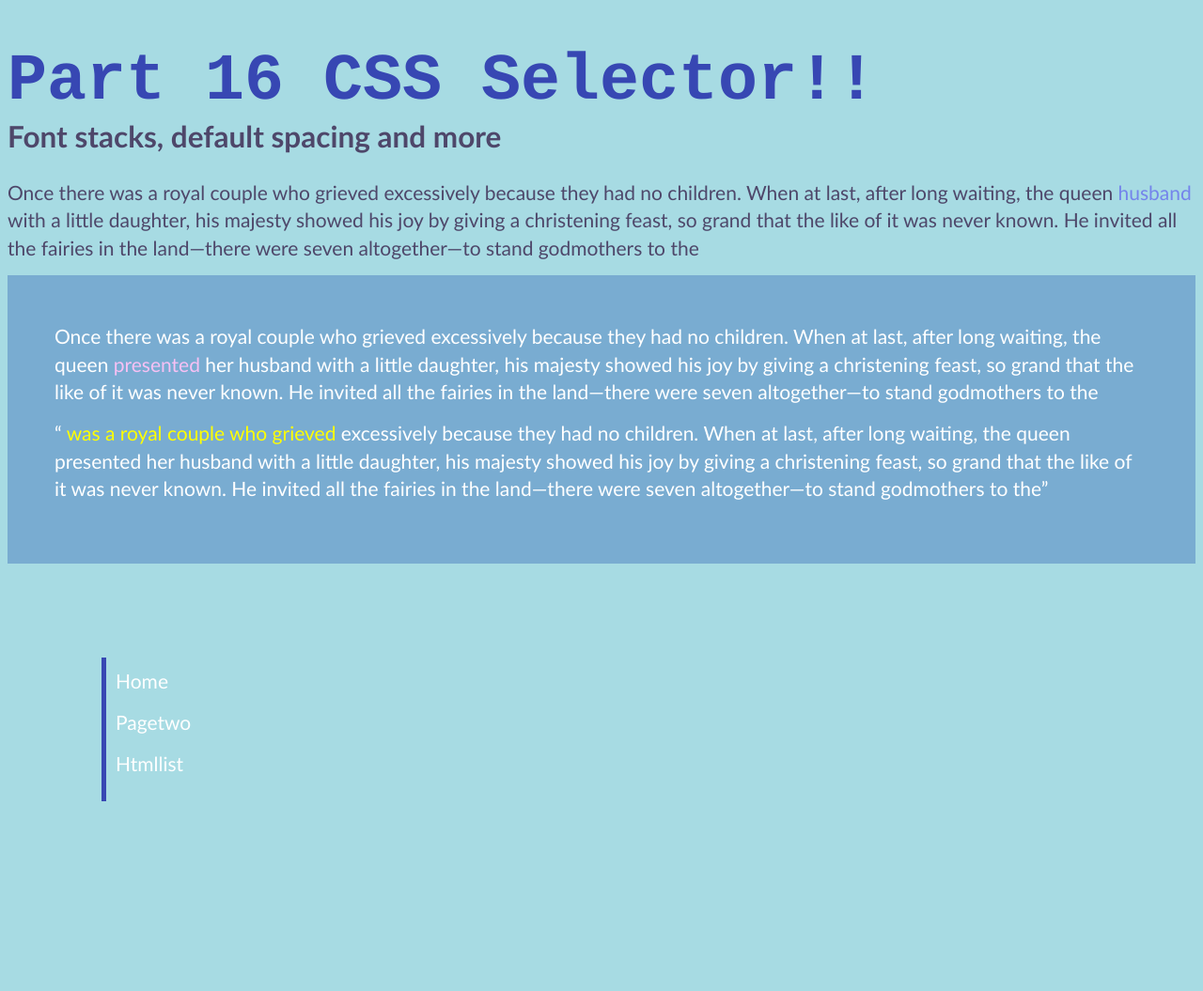
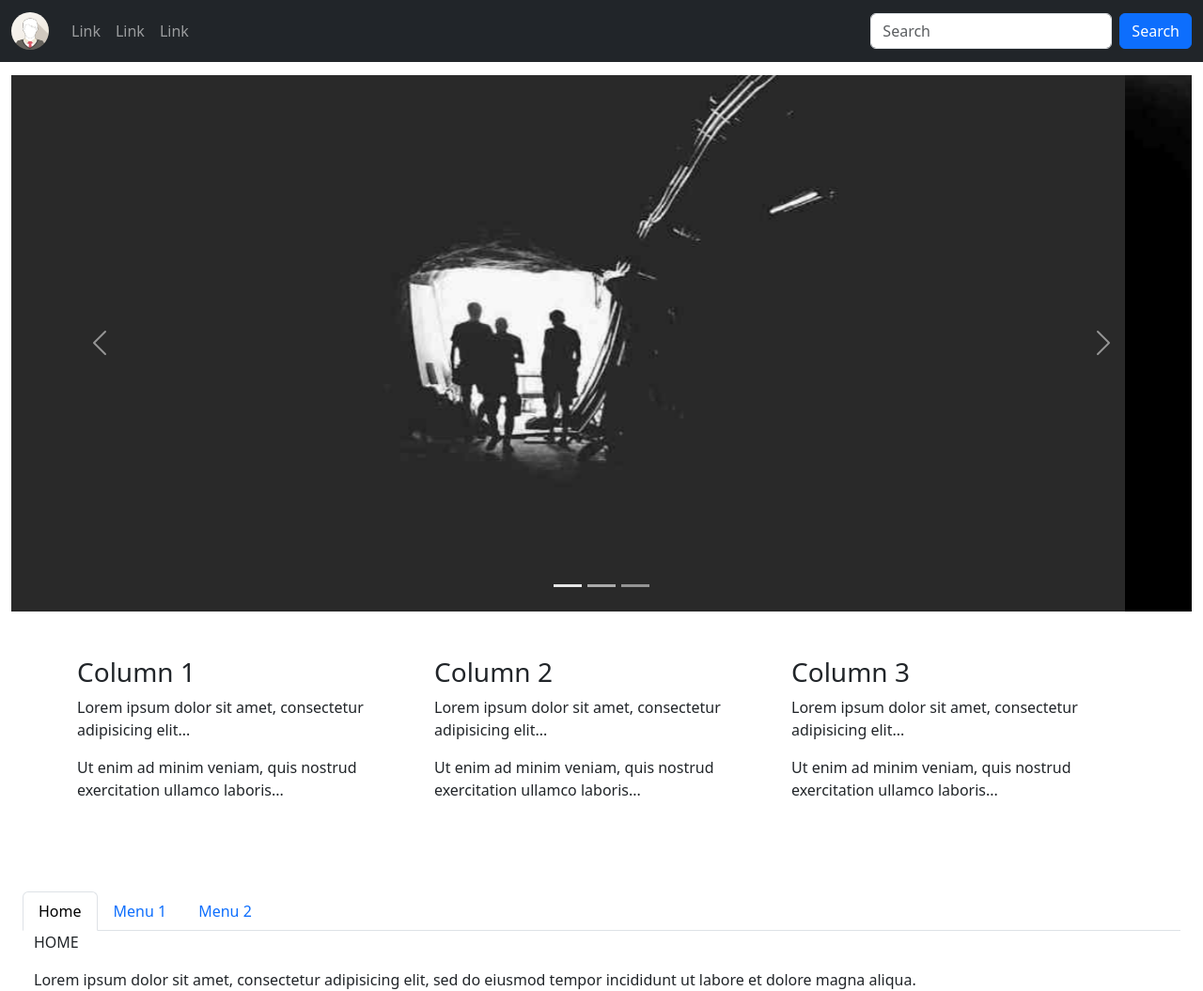
Before and after one commit to nipakrurasee/nipakrurasee.github.io, a plain HTML site: page index.html in a window 1280 px wide. Shown: the whole page at 94% size. Before the commit the page ends 953 px from the top, so only its background shows below. Drawn offline with nearby package versions, Linux system fonts and the light colour scheme.

Commit message:
bootstrap

```diff
--- a/css/style.css
+++ b/css/style.css
@@ -1,88 +1,3 @@
-body {
-    background-color: #a7dbe3;
-    color: #4e476a;
-    font-size: 21px;
-
-    font-family: Calibri, Candara, Segoe, 'Segoe UI', Optima, Arial, sans-serif;
+.tab-nav {
+    margin-top: 80px;
 }
-
-.navbar {
-    margin: 100px;
-    padding: 10px;
-    border-left: 5px solid #3747b3;
-}
-
-.linkpages {
-    color: white;
-    text-transform: capitalize;
-}
-
-h1 {
-    font-size: 70px;
-    color: #3747b3;
-    font-family: Rockwell, 'Courier Bold', Courier, Georgia, Times, 'Times New Roman', serif;
-
-    margin-bottom: 0px;
-}
-
-h2 {
-    margin-top: 0px;
-}
-
-p {
-    margin-top: 0px;
-    margin-bottom: 15px;
-    line-height: 1.4;
-}
-
-a {
-    color: #7484eb;
-    text-decoration: none;
-}
-
-a:hover,
-a:focus {
-    color: #555;
-}
-
-.body-text {
-    background-color: #79acd1;
-    padding: 50px;
-}
-
-.body-text p {
-    color: white;
-}
-
-.body-text a {
-    color: #f7c0f4;
-}
-
-.body-text a:hover {
-    color: #DDD;
-}
-
-.important-link {
-    color: yellow !important;
-}
-
-ul {
-    list-style-image: url(../img/star.svg);
-    background-color: pink;
-    padding: 50px;
-}
-
-ul li {
-    background: red;
-    margin-top: 10px;
-}
-
-ol {
-    list-style-type: upper-alpha;
-    padding: 50px;
-    list-style-position: inside;
-}
-
-ol li {
-    margin-top: 10px;
-}
--- a/index.html
+++ b/index.html
@@ -1,57 +1,130 @@
 <!DOCTYPE html>
-<html>
+<html lang="en">
 
 <head>
-    <meta charset="utf-8">
-    <meta name="viewport" content="width=device-width, initial-scale=1.0">
-    <title>My First Website</title>
-    <link rel="stylesheet" href="css/style.css">
+  <title>Bootstrap Example</title>
+  <meta charset="utf-8">
+  <meta name="viewport" content="width=device-width, initial-scale=1">
+  <link href="https://cdn.jsdelivr.net/npm/bootstrap@5.3.3/dist/css/bootstrap.min.css" rel="stylesheet">
+  <script src="https://cdn.jsdelivr.net/npm/bootstrap@5.3.3/dist/js/bootstrap.bundle.min.js"></script>
+  <link rel="stylesheet" href="css/style.css">
 </head>
 
 <body>
-    <h1>Part 16 CSS Selector!!</h1>
-    <h2>Font stacks, default spacing and more</h2>
+  <div class="container-fluid">
+    <nav class="navbar navbar-expand-sm navbar-dark bg-dark fixed-top">
+      <div class="container-fluid">
+        <a class="navbar-brand" href="javascript:void(0)"><img src="img/img_avatar1.png" alt="Avatar Logo" style="width:40px;"
+            class="rounded-pill"> </a>
+        <button class="navbar-toggler" type="button" data-bs-toggle="collapse" data-bs-target="#mynavbar">
+          <span class="navbar-toggler-icon"></span>
+        </button>
+        <div class="collapse navbar-collapse" id="mynavbar">
+          <ul class="navbar-nav me-auto">
+            <li class="nav-item">
+              <a class="nav-link" href="javascript:void(0)">Link</a>
+            </li>
+            <li class="nav-item">
+              <a class="nav-link" href="javascript:void(0)">Link</a>
+            </li>
+            <li class="nav-item">
+              <a class="nav-link" href="javascript:void(0)">Link</a>
+            </li>
+          </ul>
+          <form class="d-flex">
+            <input class="form-control me-2" type="text" placeholder="Search">
+            <button class="btn btn-primary" type="button">Search</button>
+          </form>
+        </div>
+      </div>
+    </nav>
+
+    <!-- Carousel -->
+<div id="demo" class="carousel slide tab-nav" data-bs-ride="carousel">
 
 
-    <p class="intro">Once there was a royal couple who grieved excessively because they had no children. When at last,
-        after long
-        waiting, the queen <a href="https://www.google.com">husband</a> with a little daughter, his majesty showed his
-        joy by giving a
-        christening feast, so grand that the like of it was never known. He invited all the fairies in the land—there
-        were seven altogether—to stand godmothers to the </p>
+  <!-- Indicators/dots -->
+  <div class="carousel-indicators">
+    <button type="button" data-bs-target="#demo" data-bs-slide-to="0" class="active"></button>
+    <button type="button" data-bs-target="#demo" data-bs-slide-to="1"></button>
+    <button type="button" data-bs-target="#demo" data-bs-slide-to="2"></button>
+  </div>
 
-    <div class="body-text">
-        <p>Once there was a royal couple who grieved excessively because they had no children. When at last, after long
-            waiting, the queen <a href="#">presented</a> her husband with a little daughter, his majesty showed his joy
-            by giving a
-            christening feast, so grand that the like of it was never known. He invited all the fairies in the
-            land—there
-            were seven altogether—to stand godmothers to the </p>
-        <p><q> <a href="#" class="important-link"> was a royal couple who grieved</a> excessively because they had no
-                children. When at last, after long
-                waiting, the queen presented her husband with a little daughter, his majesty showed his joy by giving a
-                christening feast, so grand that the like of it was never known. He invited all the fairies in the
-                land—there
-                were seven altogether—to stand godmothers to the</q> </p>
+  <!-- The slideshow/carousel -->
+  <div class="carousel-inner">
+    <div class="carousel-item active">
+      <img src="img/la.jpg" alt="Los Angeles" class="d-block w-100">
     </div>
-    <!--Link Pages-->
-    <div class="navbar">
-        <p><a href="index.html" class="linkpages">home</a></p>
-        <p><a href="pagetwo.html" class="linkpages">pagetwo</a></p>
-        <p><a href="htmllist.html" class="linkpages">htmllist</a></p>
+    <div class="carousel-item">
+      <img src="img/chicago.jpg" alt="Chicago" class="d-block w-100">
+    </div>
+    <div class="carousel-item">
+      <img src="img/ny.jpg" alt="New York" class="d-block w-100">
+    </div>
+  </div>
+
+  <!-- Left and right controls/icons -->
+  <button class="carousel-control-prev" type="button" data-bs-target="#demo" data-bs-slide="prev">
+    <span class="carousel-control-prev-icon"></span>
+  </button>
+  <button class="carousel-control-next" type="button" data-bs-target="#demo" data-bs-slide="next">
+    <span class="carousel-control-next-icon"></span>
+  </button>
+</div>
+<div class="container mt-5">
+  <div class="row">
+    <div class="col-sm-4">
+      <h3>Column 1</h3>
+      <p>Lorem ipsum dolor sit amet, consectetur adipisicing elit...</p>
+      <p>Ut enim ad minim veniam, quis nostrud exercitation ullamco laboris...</p>
+    </div>
+    <div class="col-sm-4">
+      <h3>Column 2</h3>
+      <p>Lorem ipsum dolor sit amet, consectetur adipisicing elit...</p>
+      <p>Ut enim ad minim veniam, quis nostrud exercitation ullamco laboris...</p>
+    </div>
+    <div class="col-sm-4">
+      <h3>Column 3</h3>
+      <p>Lorem ipsum dolor sit amet, consectetur adipisicing elit...</p>
+      <p>Ut enim ad minim veniam, quis nostrud exercitation ullamco laboris...</p>
+    </div>
+  </div>
+</div>
+    <div class="container-fluid tab-nav">
+      <!-- Nav tabs -->
+      <ul class="nav nav-tabs">
+        <li class="nav-item">
+          <a class="nav-link active" data-bs-toggle="tab" href="#home">Home</a>
+        </li>
+        <li class="nav-item">
+          <a class="nav-link" data-bs-toggle="tab" href="#menu1">Menu 1</a>
+        </li>
+        <li class="nav-item">
+          <a class="nav-link" data-bs-toggle="tab" href="#menu2">Menu 2</a>
+        </li>
+      </ul>
+
+      <!-- Tab panes -->
+      <div class="tab-content">
+        <div class="tab-pane container-fluid active" id="home">
+          <p>HOME</p>
+          Lorem ipsum dolor sit amet, consectetur adipisicing elit, sed do eiusmod tempor incididunt ut labore et dolore
+          magna aliqua.
+        </div>
+        <div class="tab-pane container-fluid fade" id="menu1">
+          <p>Menu 1</p>
+          Ut enim ad minim veniam, quis nostrud exercitation ullamco laboris nisi ut aliquip ex ea commodo consequat.
+        </div>
+        <div class="tab-pane container-fluid fade" id="menu2">
+          <p>Menu 2</p>
+          Sed ut perspiciatis unde omnis iste natus error sit voluptatem accusantium doloremque laudantium, totam rem
+          aperiam.
+        </div>
+      </div>
     </div>
 
+  </div>
 
 </body>
 
 </html>
-<!--do not use <b> and <i>-->
-
-<!--document web : https://www.codequickref.com/-->
-
-<!--<strong> and <em> make a text Bold and italic-->
-<!--https://www.w3schools.com/colors/colors_picker.asp (web color)-->
-<!--https://www.cssfontstack.com/ (fontweb)-->
-
-<!-- icon website
-https://fonts.google.com/icons?selected=Material+Symbols+Outlined:star:FILL@0;wght@400;GRAD@0;opsz@20&icon.size=16&icon.color=%234e476a -->
```
Also changed, not shown: img/chicago.jpg (added), img/img_avatar1.png (added), img/la.jpg (added), img/ny.jpg (added).
